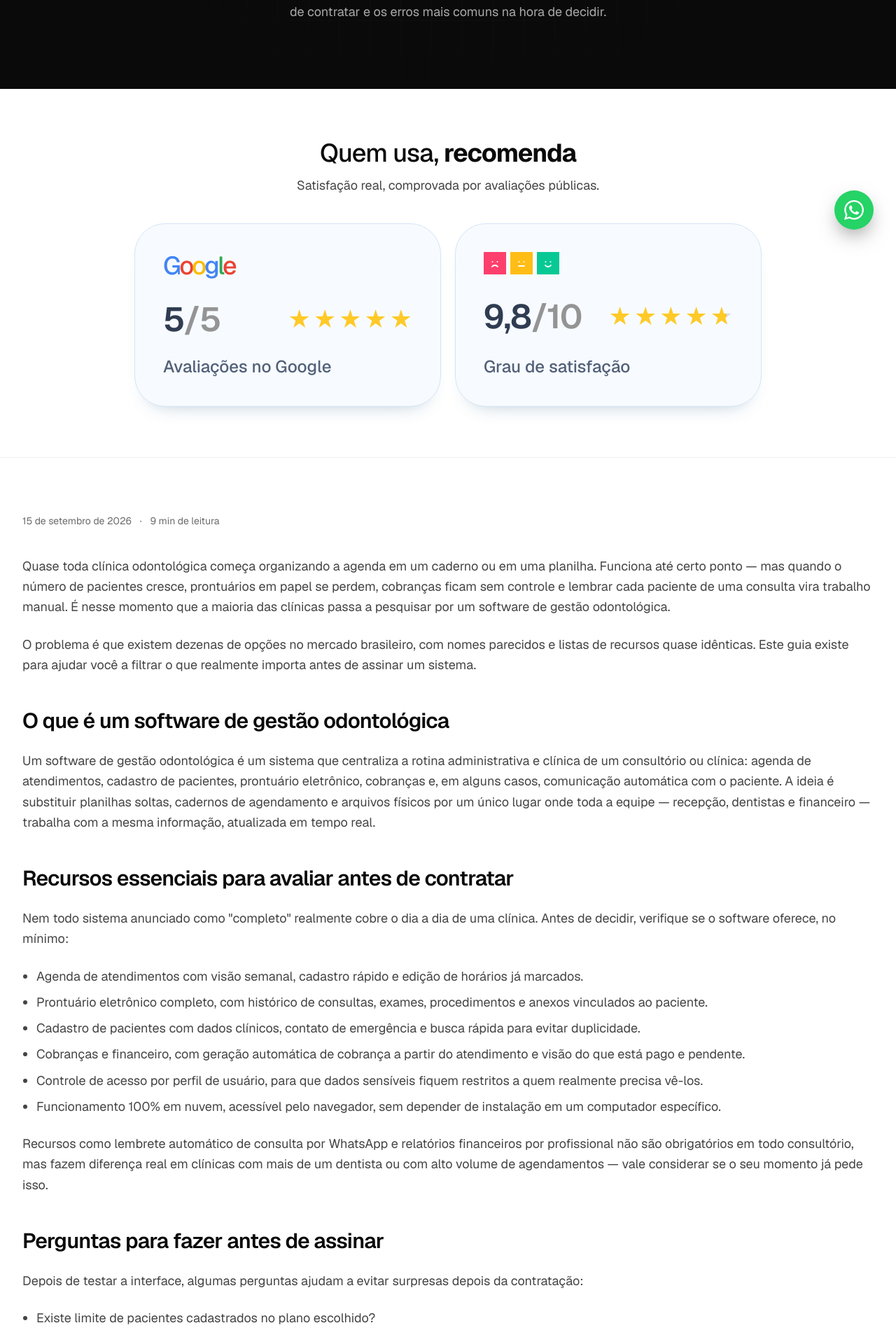
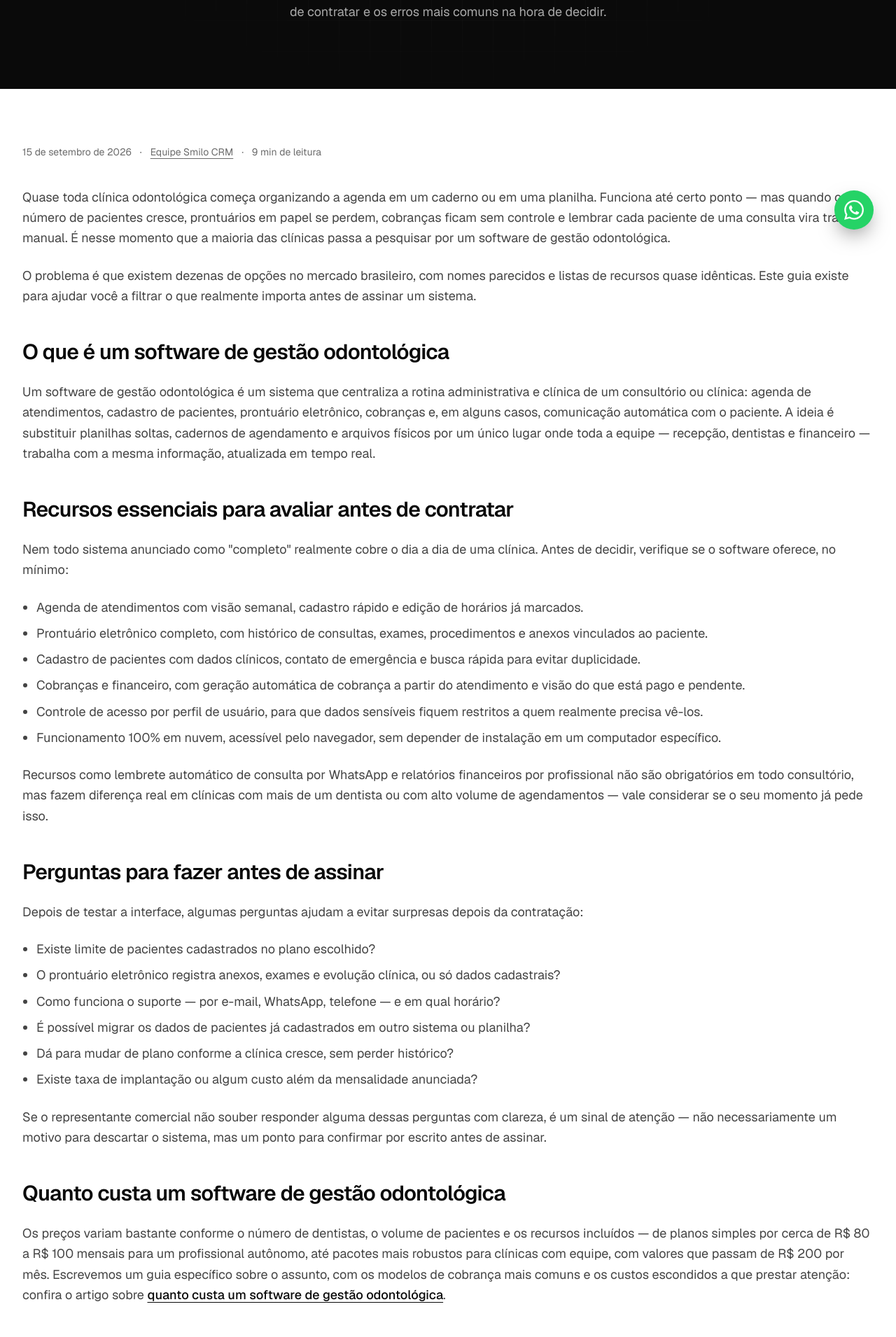
Before and after one commit to albadauto/site-smilo, a Next.js app: page /blog/software-de-gestao-odontologica-como-escolher in a window 1280 px wide. Shown: the part 440-2350 px from the top of the page at 70% size. Built offline with nearby package versions, Linux system fonts and the light colour scheme.

Commit message:
fix: align canonical domain and improve SEO discovery

```diff
--- a/package.json
+++ b/package.json
@@ -6,7 +6,8 @@
     "dev": "next dev",
     "build": "next build",
     "start": "next start",
-    "lint": "eslint"
+    "lint": "eslint",
+    "seo:check": "node scripts/seo-check.mjs"
   },
   "dependencies": {
     "geist": "^1.7.2",
--- /dev/null
+++ b/scripts/seo-check.mjs
@@ -0,0 +1,71 @@
+// Crawl the actual HTML response, including the metadata visible without JavaScript.
+import assert from 'node:assert/strict';
+const origin = new URL(process.argv[2] || 'http://localhost:3000').origin;
+const canonicalOrigin = 'https://www.smilo.com.br';
+const errors = [];
+const check = (condition, message) => { if (!condition) errors.push(message); };
+const attr = (tag, name) => tag.match(new RegExp(`\\b${name}="([^"]*)"`, 'i'))?.[1];
+const tags = (html, tag) => [...html.matchAll(new RegExp(`<${tag}\\b[^>]*>`, 'gi'))].map(m => m[0]);
+const get = async path => {
+  const response = await fetch(new URL(path, origin), { signal: AbortSignal.timeout(30000) });
+  return { response, html: await response.text() };
+};
+const { response: sitemapResponse, html: xml } = await get('/sitemap.xml');
+assert.equal(sitemapResponse.status, 200, 'Sitemap must load');
+const urls = [...xml.matchAll(/<loc>(.*?)<\/loc>/g)].map(m => new URL(m[1]));
+assert.ok(urls.length >= 16, 'Expected existing site pages in sitemap');
+const paths = new Set(urls.map(url => url.pathname));
+const titles = new Set(), descriptions = new Set(), links = new Set(), assets = new Set();
+for (const url of urls) {
+  const path = url.pathname;
+  check(url.origin === canonicalOrigin, `${path}: wrong sitemap domain`);
+  const { response, html } = await get(path);
+  check(response.status === 200, `${path}: HTTP ${response.status}`);
+  check(new URL(response.url).pathname === path, `${path}: unexpected redirect`);
+  const meta = tags(html, 'meta');
+  const canonical = tags(html, 'link').filter(tag => attr(tag, 'rel') === 'canonical');
+  check(canonical.length === 1, `${path}: expected one canonical`);
+  const href = attr(canonical[0] || '', 'href');
+  check(href && new URL(href).origin === canonicalOrigin && new URL(href).pathname === path, `${path}: incorrect canonical ${href}`);
+  check(!meta.some(tag => /robots|googlebot/.test(attr(tag, 'name') || '') && /noindex|nofollow/.test(attr(tag, 'content') || '')), `${path}: robots block`);
+  check(!/noindex/i.test(response.headers.get('x-robots-tag') || ''), `${path}: header blocks indexing`);
+  check(tags(html, 'h1').length === 1, `${path}: expected one H1`);
+  check(/<html[^>]*lang="pt-BR"/.test(html), `${path}: missing language`);
+  const title = html.match(/<title>(.*?)<\/title>/)?.[1];
+  const description = attr(meta.find(tag => attr(tag, 'name') === 'description') || '', 'content');
+  check(title && !titles.has(title), `${path}: missing/duplicate title`);
+  check(description && !descriptions.has(description), `${path}: missing/duplicate description`);
+  titles.add(title); descriptions.add(description);
+  const data = [...html.matchAll(/<script[^>]*type="application\/ld\+json"[^>]*>(.*?)<\/script>/gs)];
+  check(data.length > 0, `${path}: no structured data`);
+  for (const [, raw] of data) { try { JSON.parse(raw); } catch { errors.push(`${path}: invalid JSON-LD`); } }
+  for (const tag of tags(html, 'a')) {
+    const href = attr(tag, 'href');
+    if (href?.startsWith('/') && !href.startsWith('//')) links.add(new URL(href, origin).pathname);
+  }
+  for (const tag of tags(html, 'img')) {
+    check(attr(tag, 'alt') !== undefined, `${path}: image missing alt`);
+    const src = attr(tag, 'src');
+    if (src?.startsWith('/')) assets.add(src.replaceAll('&amp;', '&'));
+  }
+  console.log(`Checked ${path}`);
+}
+for (const path of links) {
+  if (!paths.has(path)) {
+    const { response } = await get(path);
+    check(response.status === 200, `Broken internal link ${path}: ${response.status}`);
+  }
+}
+for (const url of urls) check(url.pathname === '/' || links.has(url.pathname), `No internal link to ${url.pathname}`);
+for (const path of assets) {
+  const response = await fetch(new URL(path, origin), { signal: AbortSignal.timeout(30000) });
+  check(response.ok && response.headers.get('content-type')?.startsWith('image/'), `Broken image ${path}`);
+  await response.body?.cancel();
+}
+const { html: robots } = await get('/robots.txt');
+check(robots.includes(`Sitemap: ${canonicalOrigin}/sitemap.xml`), 'Robots sitemap domain mismatch');
+check(!/^Disallow:\s*\/\s*$/m.test(robots), 'Robots blocks whole site');
+const { response: missing } = await get('/seo-check-page-that-does-not-exist');
+check(missing.status === 404, `Unknown page must return 404, got ${missing.status}`);
+if (errors.length) { console.error(errors.join('\n')); process.exitCode = 1; }
+else console.log(`PASS: ${urls.length} pages, ${links.size} internal destinations, ${assets.size} images; canonical, metadata, robots, structured data and 404 verified.`);
--- a/src/app/blog/[slug]/page.js
+++ b/src/app/blog/[slug]/page.js
@@ -1,3 +1,4 @@
+import Link from "next/link";
 import { notFound } from "next/navigation";
 import PageHero from "@/components/PageHero";
 import Container from "@/components/Container";
@@ -22,6 +23,7 @@ export async function generateMetadata({ params }) {
     title: `${post.title} | Blog Smilo CRM`,
     description: post.description,
     path: `/blog/${post.slug}`,
+    article: post,
   });
 }
 
@@ -53,6 +55,7 @@ export default async function BlogPostPage({ params }) {
       "@type": "Organization",
       "@id": `${siteConfig.url}/#organization`,
       name: siteConfig.legalName,
+      url: `${siteConfig.url}/sobre`,
     },
     publisher: { "@id": `${siteConfig.url}/#organization` },
   };
@@ -61,6 +64,7 @@ export default async function BlogPostPage({ params }) {
     day: "2-digit",
     month: "long",
     year: "numeric",
+    timeZone: "UTC",
   });
 
   return (
@@ -68,12 +72,14 @@ export default async function BlogPostPage({ params }) {
       <JsonLd data={breadcrumbJsonLd} />
       <JsonLd data={articleJsonLd} />
 
-      <PageHero eyebrow={post.category} title={post.title} description={post.excerpt} />
+      <PageHero eyebrow={post.category} title={post.title} description={post.excerpt} showSocialProof={false} />
 
       <section className="py-16 sm:py-20">
         <Container className="max-w-3xl">
-          <div className="mb-10 flex items-center gap-3 text-sm text-ink-500">
-            <span>{formattedDate}</span>
+          <div className="mb-10 flex flex-wrap items-center gap-3 text-sm text-ink-500">
+            <time dateTime={post.date}>{formattedDate}</time>
+            <span aria-hidden="true">·</span>
+            <Link href="/sobre" className="underline underline-offset-4">Equipe {siteConfig.fullName}</Link>
             <span aria-hidden="true">·</span>
             <span>{post.readingTime}</span>
           </div>
--- a/src/app/sitemap.js
+++ b/src/app/sitemap.js
@@ -16,11 +16,9 @@ export default function sitemap() {
     { path: "/sobre", changeFrequency: "monthly", priority: 0.7 },
     { path: "/contato", changeFrequency: "monthly", priority: 0.7 },
   ];
-  const lastModified = new Date();
 
   const staticEntries = routes.map((route) => ({
     url: `${siteConfig.url}${route.path}`,
-    lastModified,
     changeFrequency: route.changeFrequency,
     priority: route.priority,
   }));
--- a/src/components/BlogPostContent.js
+++ b/src/components/BlogPostContent.js
@@ -1,3 +1,24 @@
+import Link from "next/link";
+
+function ParagraphText({ block }) {
+  if (!block.links?.length) return block.text;
+  const parts = [];
+  let position = 0;
+  for (const link of block.links) {
+    const start = block.text.indexOf(link.text, position);
+    if (start < 0) continue;
+    parts.push(block.text.slice(position, start));
+    parts.push(
+      <Link key={`${start}-${link.href}`} href={link.href} className="font-medium text-ink-950 underline underline-offset-4">
+        {link.text}
+      </Link>
+    );
+    position = start + link.text.length;
+  }
+  parts.push(block.text.slice(position));
+  return parts;
+}
+
 export default function BlogPostContent({ blocks }) {
   return (
     <div className="flex flex-col gap-6">
@@ -47,7 +68,7 @@ export default function BlogPostContent({ blocks }) {
 
         return (
           <p key={index} className="text-base leading-relaxed text-ink-600 sm:text-lg">
-            {block.text}
+            <ParagraphText block={block} />
           </p>
         );
       })}
--- a/src/components/FeatureCard.js
+++ b/src/components/FeatureCard.js
@@ -1,6 +1,13 @@
 import Image from "next/image";
 import Link from "next/link";
 import Icon from "./Icon";
+
+const featurePages = {
+  agenda: "/agenda-odontologica",
+  prontuario: "/prontuario-eletronico-odontologico",
+  cobrancas: "/financeiro-clinica-odontologica",
+  "lembretes-whatsapp": "/lembrete-consulta-whatsapp",
+};
 
 function WhatsAppCardVisual({ image, imageAlt }) {
   return (
@@ -44,7 +51,7 @@ export default function FeatureCard({
   visual,
   eyebrow = "Recurso do Smilo",
 }) {
-  const destination = href || (slug ? `/funcionalidades#${slug}` : null);
+  const destination = href || featurePages[slug] || (slug ? `/funcionalidades#${slug}` : null);
   const Wrapper = destination ? Link : "div";
   const wrapperProps = destination ? { href: destination } : {};
 
--- a/src/components/PageHero.js
+++ b/src/components/PageHero.js
@@ -2,7 +2,7 @@ import Container from "./Container";
 import Eyebrow from "./Eyebrow";
 import SocialProofSection from "./SocialProofSection";
 
-export default function PageHero({ eyebrow, title, description }) {
+export default function PageHero({ eyebrow, title, description, showSocialProof = true }) {
   return (
     <>
       <section className="relative overflow-hidden bg-ink-950 py-20 text-white sm:py-24">
@@ -19,7 +19,7 @@ export default function PageHero({ eyebrow, title, description }) {
           ) : null}
         </Container>
       </section>
-      <SocialProofSection />
+      {showSocialProof ? <SocialProofSection /> : null}
     </>
   );
 }
--- a/src/lib/seo.js
+++ b/src/lib/seo.js
@@ -12,13 +12,18 @@ const robots = {
   },
 };
 
-export function createPageMetadata({ title, description, path = "/" }) {
+export function createPageMetadata({ title, description, path = "/", article }) {
   return {
     title: { absolute: title },
     description,
     alternates: { canonical: path },
     openGraph: {
-      type: "website",
+      type: article ? "article" : "website",
+      ...(article ? {
+        publishedTime: article.date,
+        modifiedTime: article.updatedAt || article.date,
+        authors: [`${siteConfig.url}/sobre`],
+      } : {}),
       locale: siteConfig.locale,
       url: path,
       siteName: siteConfig.fullName,
--- a/src/lib/site.js
+++ b/src/lib/site.js
@@ -9,7 +9,7 @@ export const siteConfig = {
   tagline: "O software de gestão odontológica que sua clínica merece",
   description:
     "Smilo é o software de gestão odontológica completo: agenda, prontuário eletrônico, pacientes, cobranças e financeiro em um só sistema. Teste grátis por 7 dias.",
-  url: "https://smilo.com.br",
+  url: "https://www.smilo.com.br",
   domain: "smilo.com.br",
   ogImage: "/images/brand/og-image.png",
   locale: "pt_BR",
```
Also changed, not shown: src/components/Footer.js (+7 -6 lines), src/lib/blog.js, 1 other file (tests, documents, lock files or other folders).
